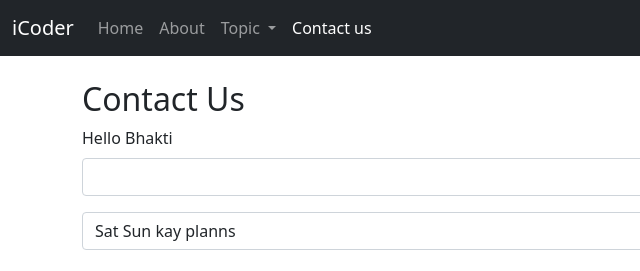
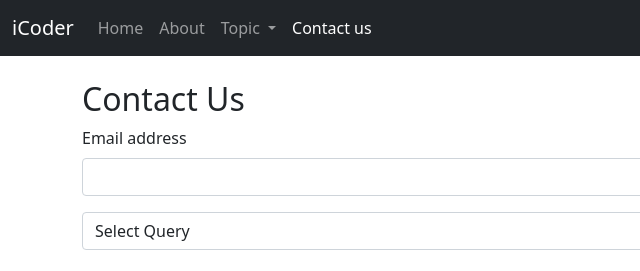
Before and after one commit to lokeshthule/IcodersBootstrap, a plain HTML site: page contact.html in a window 1280 px wide. Shown: the top 271 px of the page, 0-640 px from the left. Drawn offline with nearby package versions, Linux system fonts and the light colour scheme.

Commit message:
Update contact.html

```diff
--- a/contact.html
+++ b/contact.html
@@ -73,14 +73,14 @@
         <h2>Contact Us</h2>
         <form>
             <div class="mb-3">
-              <label for="exampleInputEmail1" class="form-label">Hello Bhakti</label>
+              <label for="exampleInputEmail1" class="form-label">Email address</label>
               <input type="email" class="form-control" id="exampleInputEmail1" aria-describedby="emailHelp">
               <!-- <div id="emailHelp" class="form-text">We'll never share your email with anyone else.</div> -->
             </div>
             <select class="form-select" aria-label="Default select example">
-                <option selected>Sat Sun kay planns</option>
-                <option value="1">Tamini</option>
-                <option value="2">Kasarsai</option>
+                <option selected>Select Query</option>
+                <option value="1">web</option>
+                <option value="2">Technology</option>
                 <option value="3">others</option>
             </select>
             <select class="form-select mt-4" size="3" aria-label="Size 3 select example">
```
